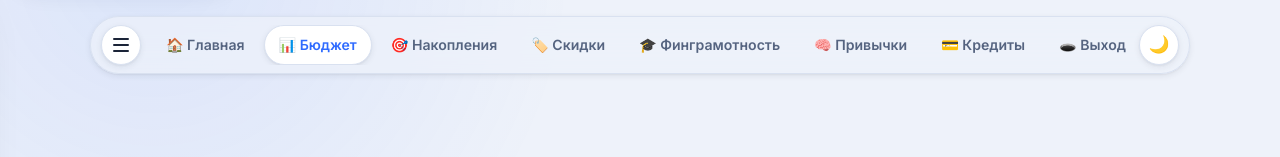
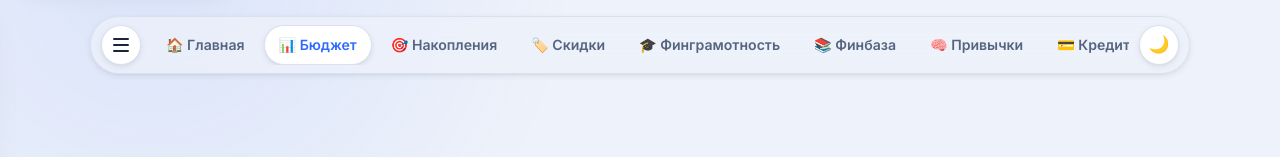
Before and after one commit to Folombas/FinFocus, a plain HTML site: page budget.html in a window 1280 px wide. Shown: the top 157 px of the page. Drawn offline with Linux system fonts and the light colour scheme.

Commit message:
Feat: index, budget, savings, discounts, finlit, habits - link to Finnbaza section in nav, drawer, footer

```diff
--- a/budget.html
+++ b/budget.html
@@ -36,6 +36,7 @@
             <a href="savings.html">🎯 Накопления</a>
             <a href="discounts.html">🏷️ Скидки</a>
             <a href="finlit.html">🎓 Финграмотность</a>
+            <a href="articles/index.html">📚 Финбаза</a>
             <a href="habits.html">🧠 Привычки</a>
             <a href="loans.html">💳 Кредиты</a>
             <a href="vyhod.html">🕳️ Выход из ямы</a>
@@ -254,6 +255,7 @@
         <a href="savings.html">🎯 Накопления</a>
         <a href="discounts.html">🏷️ Скидки и акции</a>
         <a href="finlit.html">🎓 Финграмотность</a>
+        <a href="articles/index.html">📚 Финбаза</a>
         <a href="habits.html">🧠 Привычки экономии</a>
         <a href="loans.html">💳 Долги и кредиты</a>
         <a href="vyhod.html">🕳️ Выход из ямы</a>
@@ -279,6 +281,7 @@
             <a href="savings.html">🎯 Накопления</a>
             <a href="discounts.html">🏷️ Скидки</a>
             <a href="finlit.html">🎓 Финграмотность</a>
+            <a href="articles/index.html">📚 Финбаза</a>
             <a href="habits.html">🧠 Привычки</a>
             <a href="loans.html">💳 Кредиты</a>
             <a href="vyhod.html">🕳️ Выход из ямы</a>
```
Also changed, not shown: discounts.html (+3 -0 lines), finlit.html (+3 -0 lines), habits.html (+3 -0 lines), index.html (+3 -0 lines), savings.html (+3 -0 lines).
